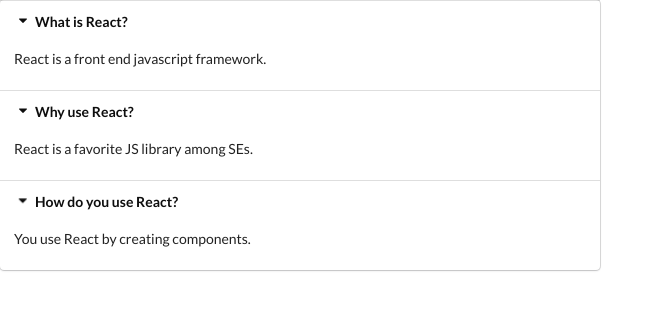
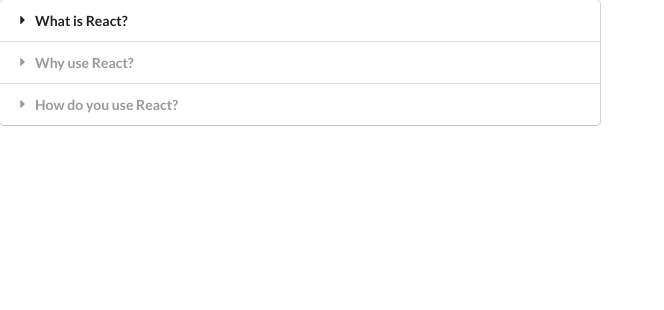
Before and after one commit to janechodance/widgets, a React (Create React App) app: page / in a window 1280 px wide. Shown: the top 310 px of the page, without its empty margins (0-664 px from the left). Built offline with nearby package versions, Linux system fonts and the light colour scheme.

Commit message:
expand acc

```diff
--- a/src/components/Accordion.js
+++ b/src/components/Accordion.js
@@ -1,15 +1,23 @@
-import React from "react";
+import React , {useState} from "react";
 
 function Accordion({items}){
-   const singleItem= items.map((item)=>{
-        return <div key={item.title}>
-            <div className="title active">
+   const [activeIndex, setActiveIndex] = useState(null)
+   const onTitleClick = (index)=> {
+       setActiveIndex(index);
+   }
+   const singleItem= items.map((item,index)=>{
+       const active = index === activeIndex ? 'active': ''
+        return(
+        <React.Fragment key={item.title}>
+            <div
+                onClick={()=> onTitleClick(index)}
+                className={`title ${active}`}>
                 <i className="dropdown icon"></i>
             {item.title}</div>
-            <div className="content active">
+            <div className={`content ${active}`}>
                 <p>{item.content}</p>
             </div>
-            </div>
+            </React.Fragment>)
     })
     return(
         <div className="ui styled accordion">
```
